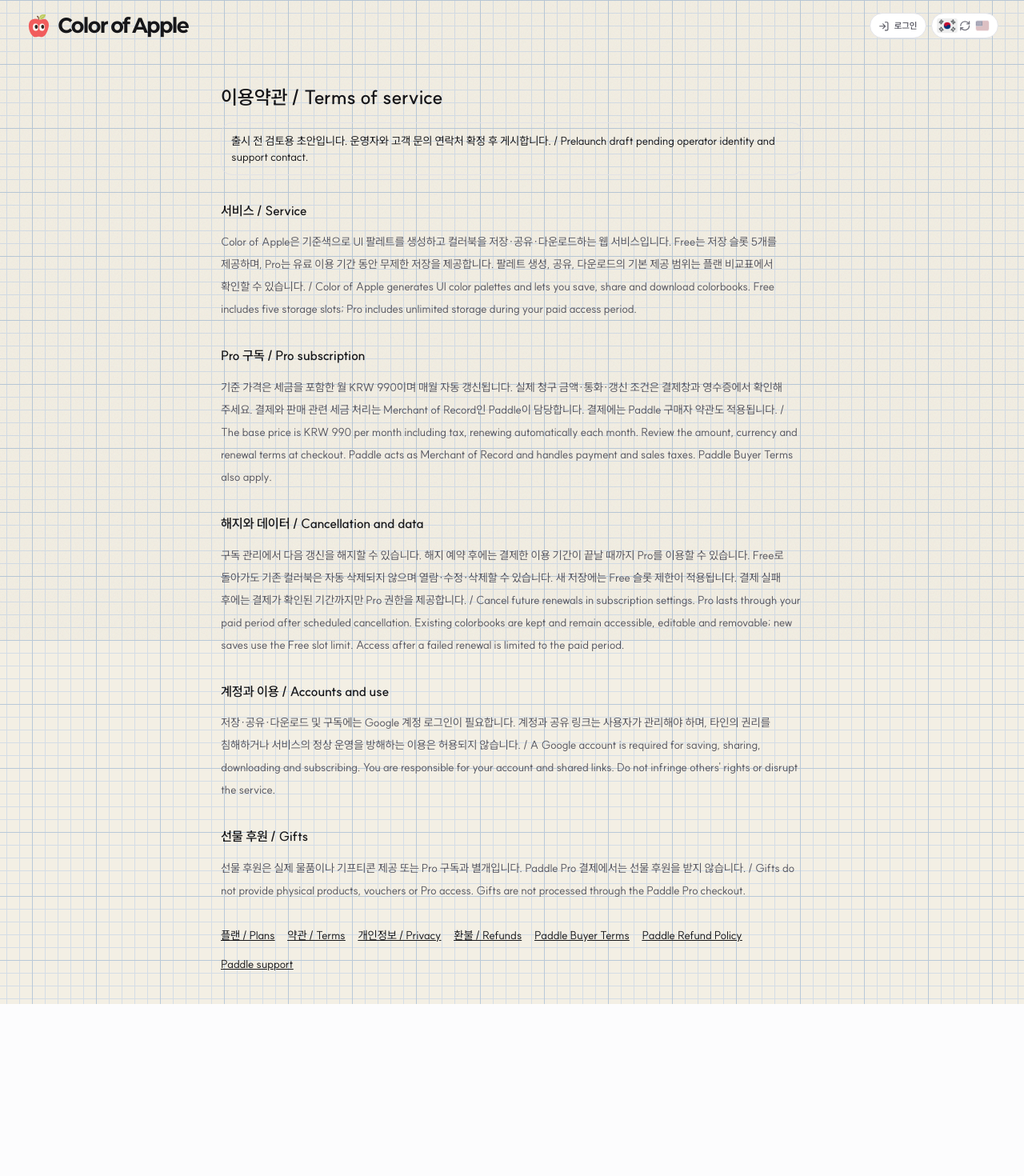
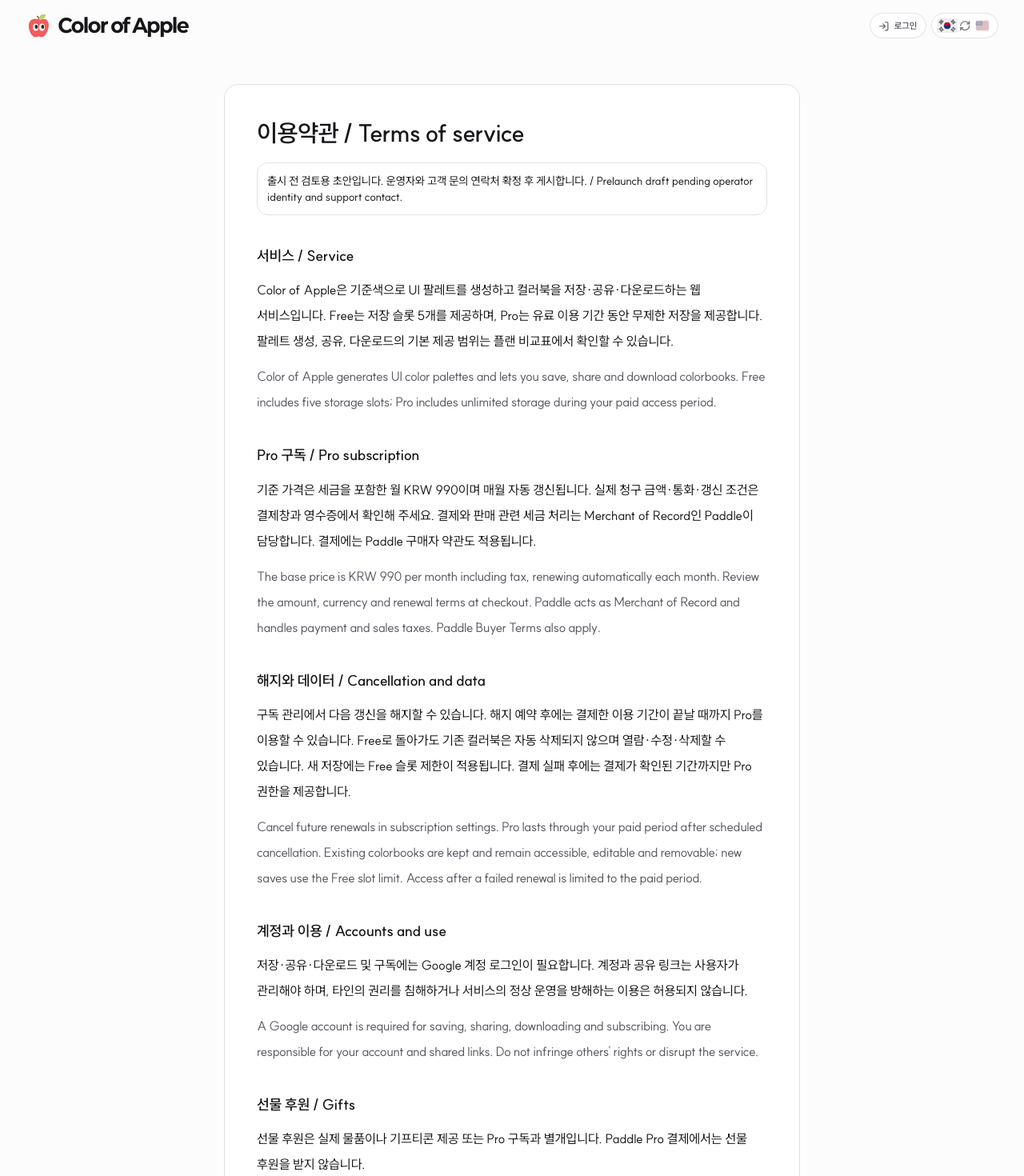
Before and after one commit to junefiv/color-of-apple, a Next.js app: page /terms in a window 1280 px wide. Shown: the top 1470 px of the page at 80% size. Before the commit the page ends 1255 px from the top, so only its background shows below. Built offline with nearby package versions, Linux system fonts and the light colour scheme; no server answers.

Commit message:
Improve legal document readability

```diff
--- a/src/components/billing/policy-document.tsx
+++ b/src/components/billing/policy-document.tsx
@@ -28,16 +28,18 @@
   const content = documents[kind];
   const operator = process.env.BILLING_OPERATOR_NAME;
   const email = process.env.BILLING_SUPPORT_EMAIL;
-  return <div className="graph-paper-page min-h-dvh"><SiteHeader />
-    <main className="mx-auto max-w-3xl px-5 py-10">
-      <h1 className="text-2xl font-semibold">{content.title}</h1>
+  return <div className="min-h-dvh bg-background text-foreground"><SiteHeader />
+    <main className="mx-auto w-full max-w-3xl px-4 py-6 sm:px-6 sm:py-10">
+      <article className="rounded-2xl border bg-card px-5 py-7 text-card-foreground sm:px-10 sm:py-10">
+      <h1 className="text-2xl font-semibold leading-snug tracking-tight sm:text-3xl">{content.title}</h1>
       {!operator || !email ? <p className="mt-4 rounded-xl border p-3 text-sm">출시 전 검토용 초안입니다. 운영자와 고객 문의 연락처 확정 후 게시합니다. / Prelaunch draft pending operator identity and support contact.</p> : <p className="mt-4 text-sm">운영자 / Operator: {operator} · 문의 / Contact: <a className="underline" href={`mailto:${email}`}>{email}</a></p>}
-      {content.sections.map(([title, body]) => <section key={title} className="mt-8"><h2 className="font-semibold">{title}</h2><p className="mt-3 whitespace-pre-wrap text-sm leading-7 text-muted-foreground">{body}</p></section>)}
-      <nav className="mt-8 flex flex-wrap gap-4 text-sm underline" aria-label="Legal policies">
+      {content.sections.map(([title, body]) => <section key={title} className="mt-9"><h2 className="text-lg font-semibold leading-relaxed">{title}</h2>{body.split(" / ").map((paragraph, index) => <p key={index} lang={index === 0 ? "ko" : "en"} className={`mt-3 whitespace-pre-wrap break-words text-base leading-8 ${index === 0 ? "text-card-foreground" : "text-muted-foreground"}`}>{paragraph}</p>)}</section>)}
+      <nav className="mt-10 flex flex-wrap gap-x-5 gap-y-3 border-t pt-6 text-sm leading-6 underline underline-offset-4" aria-label="Legal policies">
         <Link href="/pricing">플랜 / Plans</Link><Link href="/terms">약관 / Terms</Link><Link href="/privacy">개인정보 / Privacy</Link><Link href="/refund-policy">환불 / Refunds</Link>
         <a href="https://www.paddle.com/legal/buyer-terms">Paddle Buyer Terms</a><a href="https://www.paddle.com/legal/refund-policy">Paddle Refund Policy</a><a href="https://paddle.net">Paddle support</a>
         {kind === "privacy" ? <><a href="https://firebase.google.com/support/privacy">Firebase Privacy</a><a href="https://vercel.com/legal/privacy-policy">Vercel Privacy</a><a href="https://www.paddle.com/legal/privacy">Paddle Privacy</a></> : null}
       </nav>
+      </article>
     </main>
   </div>;
 }
```
